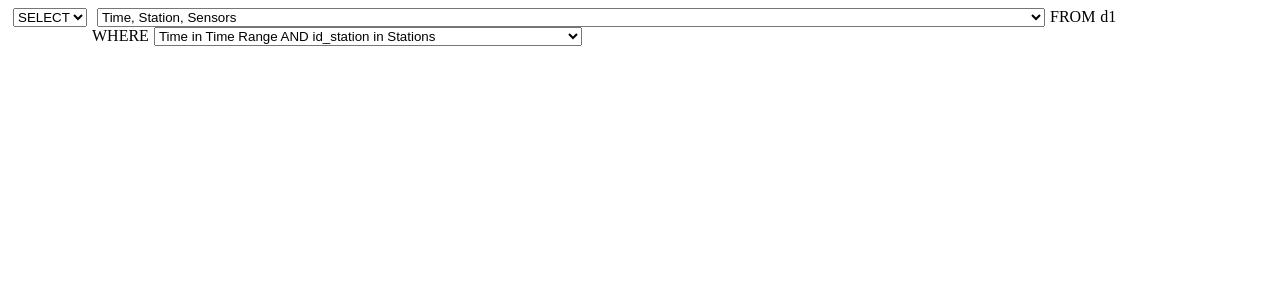
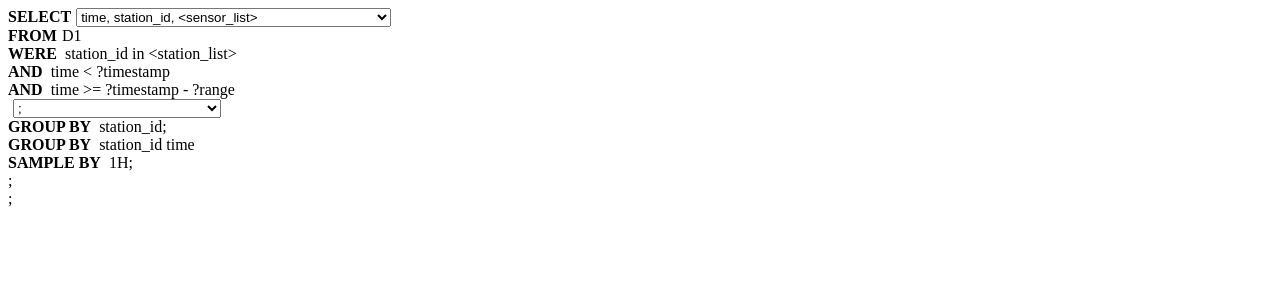
Before and after one commit to eXascaleInfolab/seer, a Django app: page /queries in a window 1280 px wide. Shown: the top 300 px of the page. Run offline with Django 4.2, Linux system fonts and the light colour scheme.

Commit message:
Initial commit

```diff
--- a/templates/offline-queries.html
+++ b/templates/offline-queries.html
@@ -1,10 +1,6 @@
 <!DOCTYPE html>
 <html lang="en">
 <head>
-    <meta charset="UTF-8">
-    <title>Queries Offline</title>
-
-
 </head>
 <body>
 
@@ -28,93 +24,74 @@
         margin-right: 5px;
     }
 
-    .dropdown {
-         align-self: flex-start;
-        vertical-align: top;
+    .sql-bold {
+        font-weight: bold;
     }
-
-    {#.selection {#}
-    {#    background: aqua;#}
-    {#color: aqua;#}
-    {# }#}
-    {#.selection > div:not(.active) {#}
-    {#    display: none;#}
-    {# }#}
 </style>
 
+<div id="query">
+    <div class="row" id="select">
+        <div class="sql-bold"> SELECT</div>
+        <select id="select-select" class="space" onclick="handleSelection()">
+            <option title="Q1 Q2 Q5" class="q1 q2 q5" value="q1-q2-q5"> time, station_id, &lt;sensor_list&gt;</option>
+            <option title="Q3" class="q3" value="q3"> station_id, AVG(s_i)...AVG(s_j)</option>
+            <option title="Q4" class="q4" value="q4"> time , station_id, AVG(s_i)...AVG(s_j)</option>
+            <option title="Q6" class="q6" value="q6"> time, sensor_i, sensor_j, AVG(sensor_i, sensor_j)</option>
+            <option title="Q7" class="q7" value="q7"> CORR(sensor_i, sensor_j)</option>
+        </select>
+    </div>
+    <div id="from">
         <div class="row">
-    <select id="select-0" class="dropdown" onchange="handleSelection()">
-        <option value="select">SELECT</option>
-        <option value="with">WITH</option>
-    </select>
+            <div class="sql-bold"> FROM</div>
+            <div class="space" id="dataset">D1</div>
+        </div>
 
-    <div class="row select" id="first-row">
-        <div>
-            <div class="row" id="first-row">
-                <select id="first-select" class="dropdown" onchange="handleSelection()">
-                    <option value="time">Time, Station, Sensors</option>
-                    <option value="average">Average</option>
-                    <option value="correlation">Correlation</option>
-                    <option title="EXTRACT(YEAR FROM time) AS 'year', date_trunc('month', time) AS 'month', date_trunc('DAY', time) AS 'day', date_trunc('HOUR', time) AS 'hour', avg_s "
-                            value="all-times">
-                        Grouped Times
-                    </option>
-                    <option value="all-times"> EXTRACT(YEAR FROM time) AS "year", date_trunc('month', time) AS "month",
-                        date_trunc('DAY', time) AS "day", date_trunc('HOUR', time) AS "hour", avg_s
-                    </option>
-                </select>
-
-                <div class="dataset row">
-                    FROM
-                    <div id="dataset-place-holder" href="#" style="margin-left: 5px"> d1</div>
+        <div class="row q1-q2-q5 q3 q4 q6 q7 ">
+            <div class="sql-bold"> WERE</div>
+            &nbsp; station_id in &lt;station_list&gt;
+        </div>
+        <div class="row q1-q2-q5 q3 q4 q6 q7">
+            <div class="sql-bold"> AND</div>
+            &nbsp; time &lt; ?timestamp
+        </div>
+        <div class="row q1-q2-q5 q3 q4 q6 q7">
+            <div class="sql-bold "> AND</div>
+            &nbsp; time &gt;= ?timestamp - ?range
         </div>
     </div>
-
-            <div class="row" id="second-row">
-                WHERE
-                <div class="time">
-                    <select class="dropdown">
-                        <option value="time">Time in Time Range AND id_station in
-                            <mark class="variable"> Stations</mark>
+    <div id="content">
+        <div class="q1-q2-q5" id="select-1">
+            <select class="space">
+                <option title="Q1" class="q1" value="select-1">;</option>
+                <option title="Q2" class=" q2" value="select-2">
+                    <div class="sql-bold"> AND</div> &nbsp; sensor_0 > 0.95;
                 </option>
-                        <option value="average">Time in TimeRange AND id_station in Stations AND sensor_0 > 0.95
-                        </option>
+                <option title="Q5" class="q5" value="select-3"> SAMPLE BY 5 <br>: FILL(LINEAR);</option>
             </select>
         </div>
 
-                <div class="average space" style="display:None">
-                    <div class="row"> Time in
-                        <div class="variable space"> TimeRange</div>
-                        AND station_id in
-                        <div class="variable space"> Stations</div>
-                        AND GROUP BY station_id
+        <div class="q3 row" id="select-2">
+            <div class="sql-bold "> GROUP BY</div>
+            &nbsp; station_id;
+        </div>
+
+        <div class="q4" id="select-3">
+            <div class="row">
+                <div class="sql-bold "> GROUP BY</div>
+                &nbsp; station_id time
+            </div>
+            <div class="row">
+
+                <div class="sql-bold "> SAMPLE BY</div>
+                &nbsp; 1H;
             </div>
         </div>
-
-                <div class="correlation" style="display:None">
-                    <div class="row" style="margin-left: 5px"> Time in
-                        <div class="variable space"> TimeRange</div>
-                        AND id_station in
-                        <div class="variable space">Stations</div>
+        <div class="q6" id="select-4">
+            ;
         </div>
+        <div class="q7" id="select-5">
+            ;
         </div>
-
-                <div class="all-times" style="display:None">
-                    <div class="row space ">
-                        Time in
-                        <div class="variable space"> TimeRange</div>
-                        AND id_station in
-                        <div class="variable space">Stations</div>
-                        AND
-                    </div>
-                    <div class="row space">
-                        id_station in STATIONS GROUP BY station_id, "year", "month", "day", "hour";
-                    </div>
-                </div>
-            </div>
-        </div>
-    </div>
-    <div class="row with"> </div>
     </div>
 
 </body>
@@ -125,18 +102,19 @@
 <script>
 
     function handleSelection() {
-        var select = document.getElementById("first-select");
+        var select = document.getElementById("select-select");
         var selectedValue = select.value;
         select_option(selectedValue);
     }
 
+    {##}
+    {##}
 
     function select_option(selectedValue) {
         // iterate the divs in #second-row and hide them if they are not average
-        var divs = document.getElementById("second-row").children;
+        var divs = document.getElementById("content").children;
         var blocked = false;
         for (var i = 0; i < divs.length; i++) {
-            console.log(divs[i].classList)
             if (divs[i].classList.contains(selectedValue)) {
                 divs[i].style.display = "block";
                 blocked = true;
```
Also changed, not shown: djangoProject/wsgi.py (added, +16 -0 lines), templates/compression.html (added, +17 -0 lines), views/compression_view.py (added, +28 -0 lines). Lines whose indentation alone changed are shown as unchanged.
